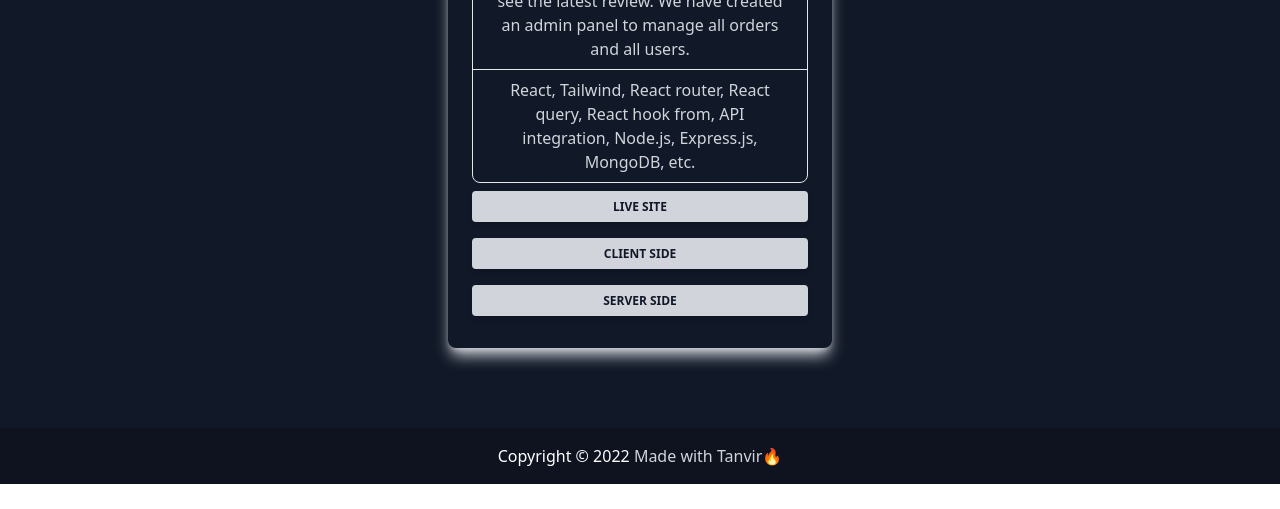
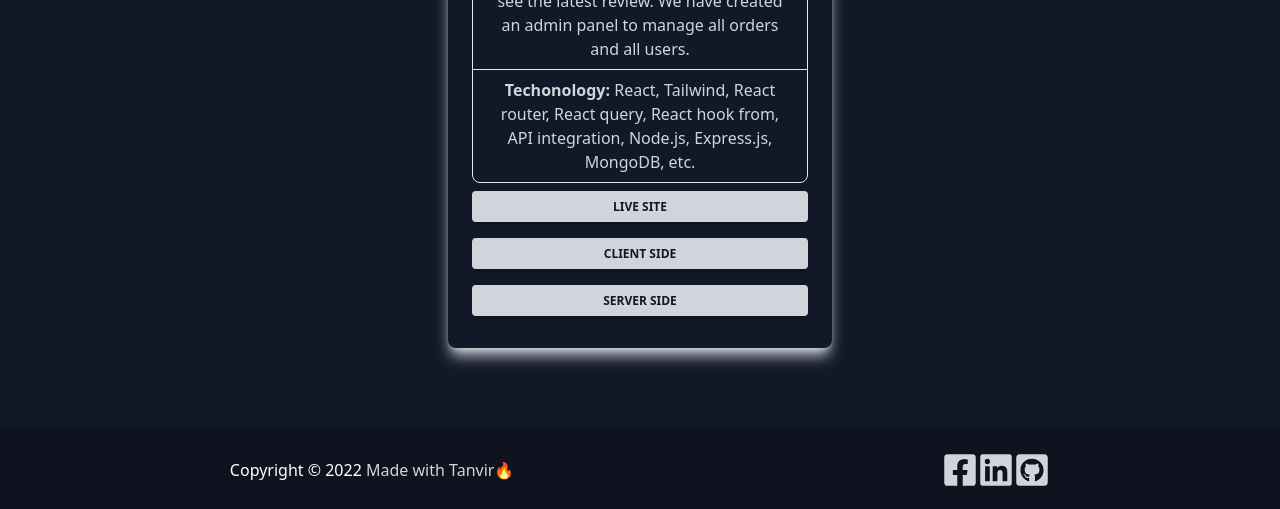
Before and after one commit to MajharolTanvir/Personal-portfolio, a React (Create React App) app: page /projectDetails/1 in a window 1280 px wide. Shown: the part 784-1293 px from the top of the page. Before the commit the page ends 1268 px from the top, so only its background shows below. Built offline with nearby package versions, Linux system fonts and the light colour scheme; what tw-elements would draw is missing.

Commit message:
contact and Footer correction

```diff
--- a/src/Pages/Home/ContactMe.js
+++ b/src/Pages/Home/ContactMe.js
@@ -1,8 +1,7 @@
 import React, { useRef } from 'react';
 import emailjs from '@emailjs/browser';
-import { FaLinkedin, FaFacebookSquare, FaPhoneAlt, FaWhatsapp } from "react-icons/fa";
-import { AiOutlineMail } from "react-icons/ai";
 import { toast } from 'react-toastify';
+import image from '../../Utilities/about/animation_500_l48va9oi.gif'
 
 const ContactMe = () => {
     const form = useRef();
@@ -27,24 +26,7 @@ const ContactMe = () => {
             </div>
             <div className='grid grid-cols-1 md:grid-cols-2  px-3 md:px-0'>
                 <div className="flex justify-center items-center my-10 md:my-0">
-                    <div className="w-full p-6 rounded-lg shadow-md shadow-gray-300 bg-gray-900">
-                        <div className='flex items-center'>
-                            <AiOutlineMail className='text-4xl mr-3 text-gray-300 my-2' />
-                            <h5 className="text-gray-300 text-xl leading-tight font-medium mb-2"> majharul5456@gmail.com</h5>
-                        </div>
-                        <div className='flex items-center'>
-                            <FaPhoneAlt className='text-4xl mr-3 text-gray-300 my-2' />
-                            <h5 className="text-gray-300 text-xl leading-tight font-medium mb-2"> (+880) 18160-66160 </h5>
-                        </div>
-                        <div className='flex items-center'>
-                            <FaWhatsapp className='text-4xl mr-3 text-gray-300 my-2' />
-                            <h5 className="text-gray-300 text-xl leading-tight font-medium mb-2"> (+880) 18160-66160 </h5>
-                        </div>
-                        <div className='flex justify-around'>
-                            <a target='_blank' rel="noreferrer" href="https://www.facebook.com/MajharulTanvir.rgt/" className='text-4xl '><FaFacebookSquare className='text-gray-300 my-2' /></a>
-                            <a target='_blank' rel="noreferrer" href="https://www.linkedin.com/in/majharul-tanvir-rgt/" className='text-4xl'><FaLinkedin className='text-gray-300 my-2' /></a>
-                        </div>
-                    </div>
+                    <img className='h-80' src={image} alt="" />
                 </div>
                 <div className="block p-6 rounded-lg shadow-md bg-gray-900 shadow-gray-300 max-w-md">
                     <form ref={form} onSubmit={sendEmail}>
--- a/src/Pages/Home/ProjectDetails.js
+++ b/src/Pages/Home/ProjectDetails.js
@@ -26,7 +26,7 @@ const ProjectDetails = () => {
                     <div class="flex justify-center">
                         <ul class="bg-gray-900  rounded-lg border border-gray-200 w-96 text-gray-300">
                             <li class="px-6 py-2 border-b border-gray-200 w-full rounded-t-lg">{project.about}</li>
-                            <li class="px-6 py-2 w-full rounded-b-lg">{project.techonology}</li>
+                            <li class="px-6 py-2 w-full rounded-b-lg"><strong>Techonology:</strong> {project.techonology}</li>
                         </ul>
                     </div>
                     <a target='_blank' rel="noreferrer" href={project.live} >
--- a/src/Shared/Footer.js
+++ b/src/Shared/Footer.js
@@ -1,4 +1,5 @@
 import React from 'react';
+import { FaLinkedin, FaFacebookSquare, FaGithubSquare } from "react-icons/fa";
 
 const Footer = () => {
     let getYear = () => {
@@ -7,11 +8,18 @@ const Footer = () => {
     };
     return (
         <footer className="bg-gray-900 text-center lg:text-left mt-20">
-            <div className="text-gray-300 text-center p-4" style={{ backgroundColor: "rgba(0, 0, 0, 0.2)" }}>
+            <div className="text-gray-300 flex justify-around  items-center p-4" style={{ backgroundColor: "rgba(0, 0, 0, 0.2)" }}>
                 <p className="m-0 text-center text-white">
                     Copyright &copy;
                     <span> {getYear()} <a target='_blank' rel="noreferrer" className="text-gray-300" href="https://www.facebook.com/MajharulTanvir.rgt/">Made with Tanvir🔥</a> </span>
                 </p>
+                <div>
+                    <div className='flex'>
+                        <a target='_blank' rel="noreferrer" href="https://www.facebook.com/MajharulTanvir.rgt/" className='text-4xl '><FaFacebookSquare className='text-gray-300 my-2' /></a>
+                        <a target='_blank' rel="noreferrer" href="https://www.linkedin.com/in/majharul-tanvir-rgt/" className='text-4xl'><FaLinkedin className='text-gray-300 my-2' /></a>
+                        <a target='_blank' rel="noreferrer" href="https://github.com/Tanvir5454" className='text-4xl'><FaGithubSquare className='text-gray-300 my-2' /></a>
+                    </div>
+                </div>
             </div>
         </footer >
     );
```
Also changed, not shown: 1 other file (tests, documents, lock files or other folders).
